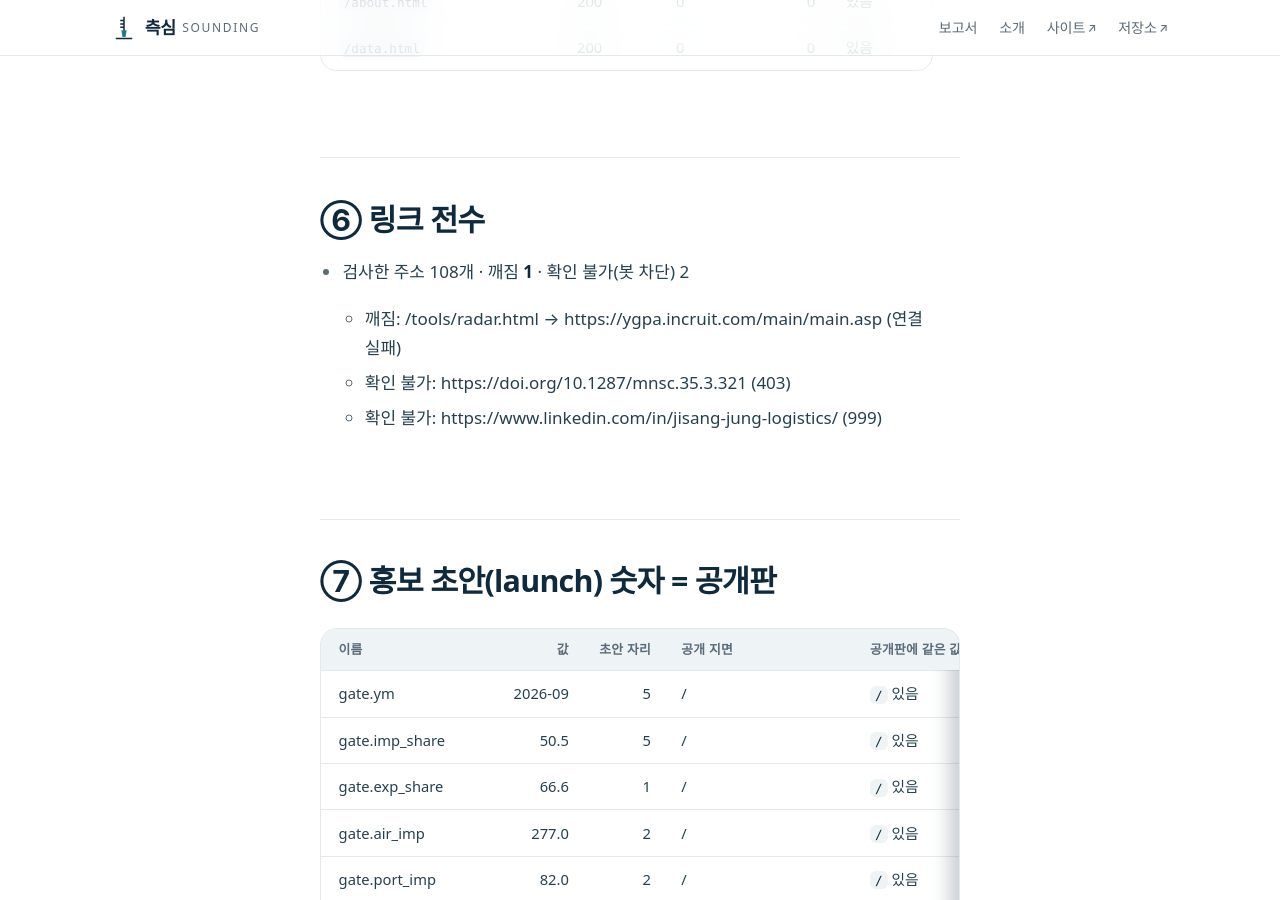
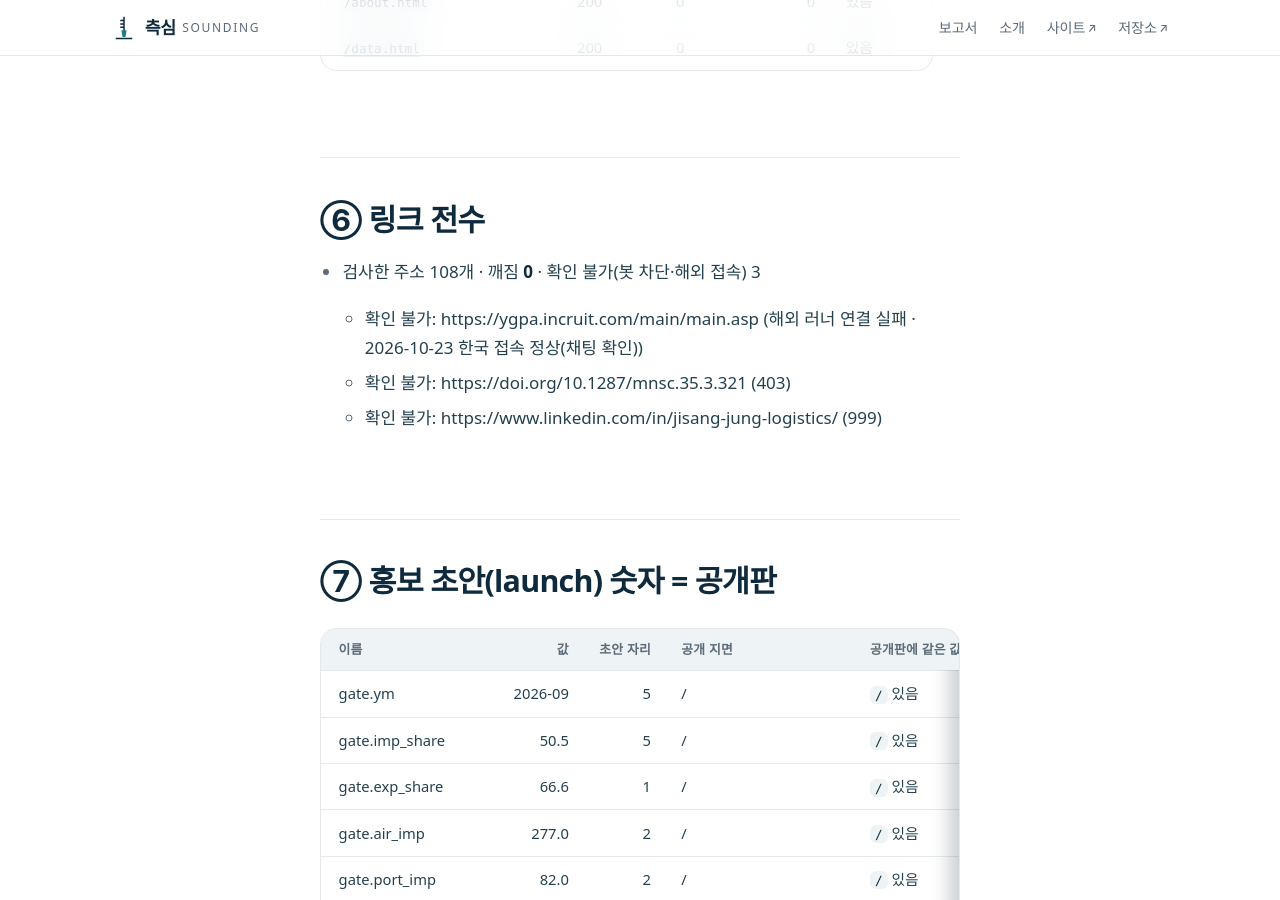
Before and after one commit to jisangj03-dev/incheon-port-analysis, a Jekyll site: the page built from docs/실물점검.md, in a window 1280 px wide and 900 px high, scrolled down 3210 px. Built offline with Jekyll 4.4.1, drawn with Linux system fonts in a browser that asks for light colours; some web fonts are replaced; our own code applies the rules of GitHub Pages for plain Markdown files; some of the changed text lies outside the part shown.

```diff
--- a/docs/실물점검.md
+++ b/docs/실물점검.md
@@ -66,8 +66,8 @@
 
 ## ⑥ 링크 전수
 
-- 검사한 주소 108개 · 깨짐 **1** · 확인 불가(봇 차단) 2
-  - 깨짐: /tools/radar.html → https://ygpa.incruit.com/main/main.asp (연결 실패)
+- 검사한 주소 108개 · 깨짐 **0** · 확인 불가(봇 차단·해외 접속) 3
+  - 확인 불가: https://ygpa.incruit.com/main/main.asp (해외 러너 연결 실패 · 2026-10-23 한국 접속 정상(채팅 확인))
   - 확인 불가: https://doi.org/10.1287/mnsc.35.3.321 (403)
   - 확인 불가: https://www.linkedin.com/in/jisang-jung-logistics/ (999)
 
@@ -123,6 +123,6 @@
 - 기준: KOSIS(수도권 대형소매점 · 전국 온라인쇼핑) · 공개판 줄: 「href="#ax-retail" data-astro-cid-ydleei73> 유통 수도권 대형소매점 3.9 조 원 수도권 대형소매점 판매액 2026-08 · 전년비 +3.0% 서울·인천·경기 대형소매점(백화점·대형마트) 판매액 2026-08 · 작년 같은 달 +3.0% · 전국 온라인쇼」
 - 찾을 값 5 · 빠진 값 0
 
-## 판정 — 어긋남 1
+## 판정 — 어긋남 0
 
-- 링크 깨짐 /tools/radar.html → https://ygpa.incruit.com/main/main.asp (연결 실패)
+- 없음
```
Also changed, not shown: other parts of docs/실물점검.md (+3 -3 lines), docs/live-shots/delivery-reach-map-560.png, docs/live-shots/home--1520x730.png, docs/live-shots/home--390x844.png, docs/live-shots/toolshot-delivery-reach-m.jpg, docs/live-shots/toolshot-delivery-reach.jpg.
